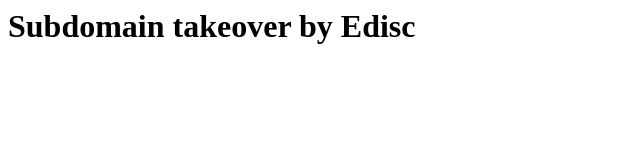
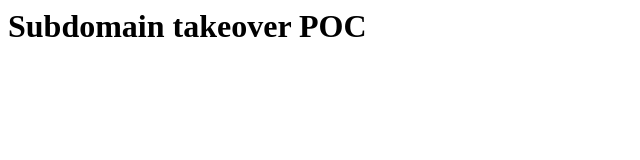
Before and after one commit to martinezhenrys38717/orderlynetwork.github.io, a plain HTML site: page index.html in a window 1280 px wide. Shown: the whole page, without its empty margins (0-640 px from the left). Drawn offline with Linux system fonts and the light colour scheme.

Commit message:
Update index.html

```diff
--- a/index.html
+++ b/index.html
@@ -1,7 +1,7 @@
 <html>
 	<title> ATO - POC</title>
 	<body>
-		<h1> Subdomain takeover by Edisc</h1>
+		<h1> Subdomain takeover POC</h1>
 
 	</body>
 
```
